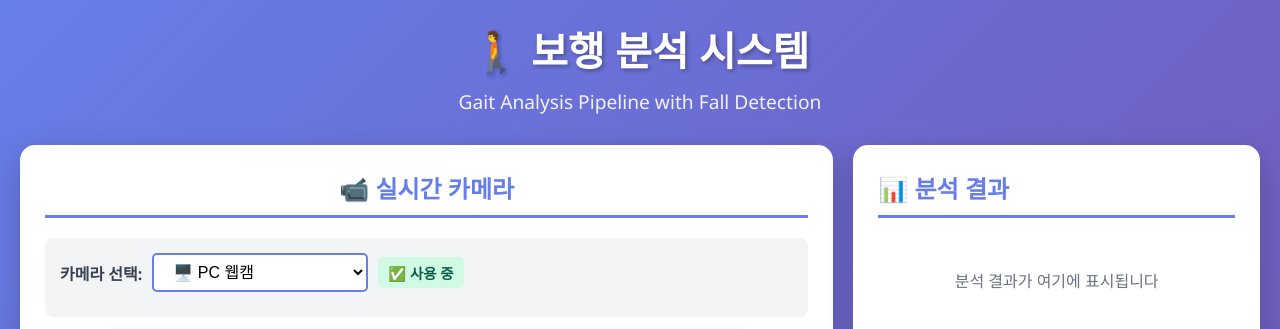
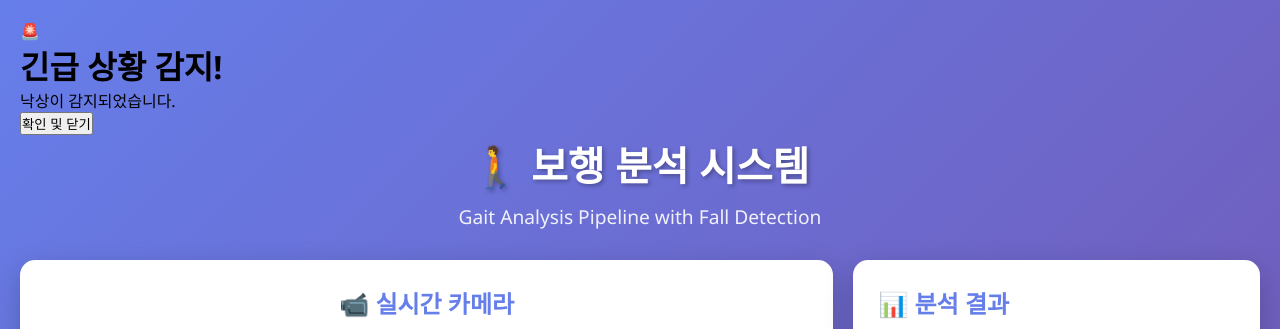
Before and after one commit to computer-Vision-capston/Gait-analysis-flask-test, a Flask app: page / in a window 1280 px wide. Shown: the top 329 px of the page. Run offline with Flask 3, Linux system fonts and the light colour scheme.

Commit message:
낙상시 경고 모달 출력  기능 추가

```diff
--- a/templates/index.html
+++ b/templates/index.html
@@ -6,6 +6,17 @@
     <title>보행 분석 시스템</title>
     <link rel="stylesheet" href="{{ url_for('static', filename='css/style.css') }}">
 </head>
+<div id="fall-alert-modal" class="fall-alert-modal">
+    <div class="fall-alert-content">
+        <div class="fall-alert-icon">🚨</div>
+        <h1 class="fall-alert-title">긴급 상황 감지!</h1>
+        <p class="fall-alert-message">낙상이 감지되었습니다.</p>
+        <p class="fall-alert-timestamp" id="fall-timestamp"></p>
+        <button class="fall-alert-confirm" onclick="closeFallAlert()">
+            확인 및 닫기
+        </button>
+    </div>
+</div>
 <body>
     <div class="container">
         <header>
```
